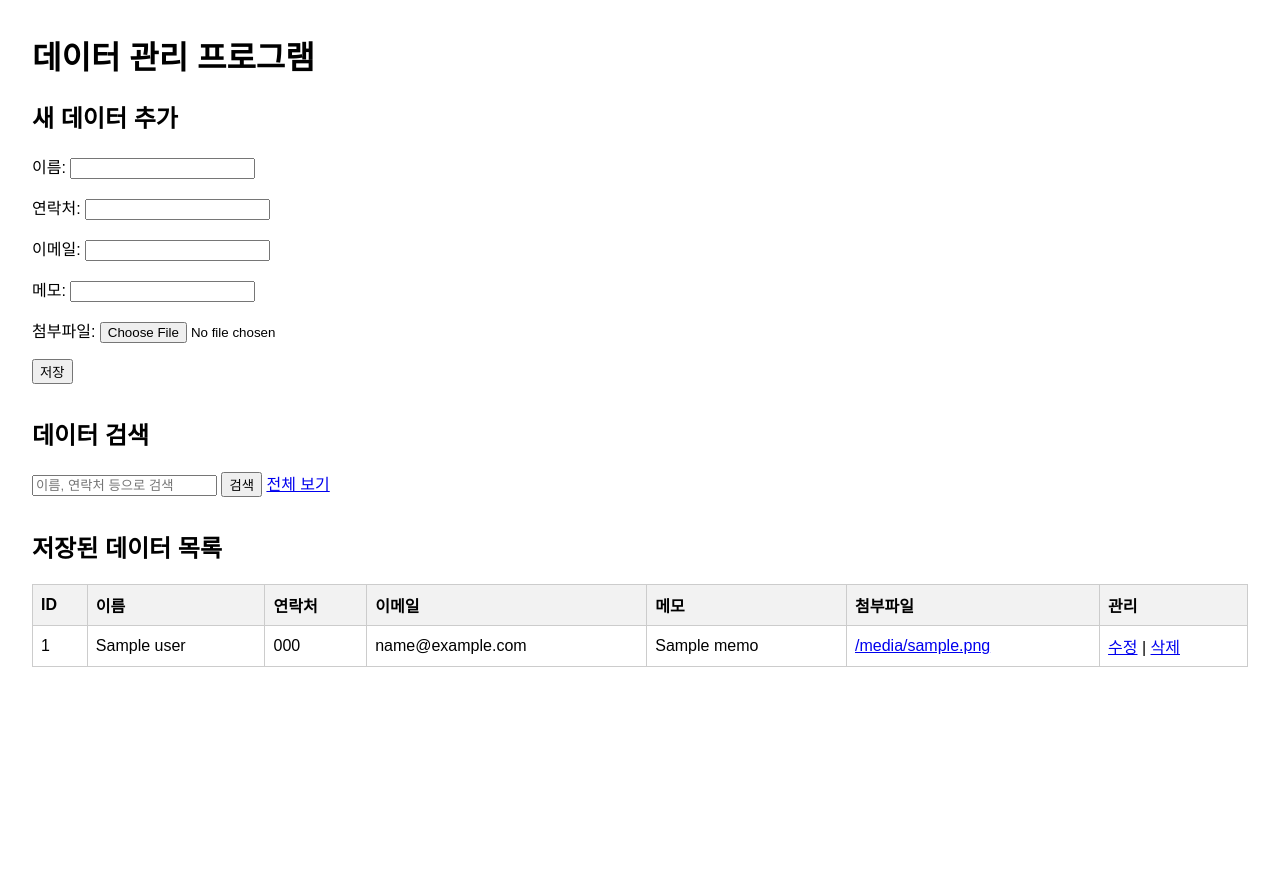
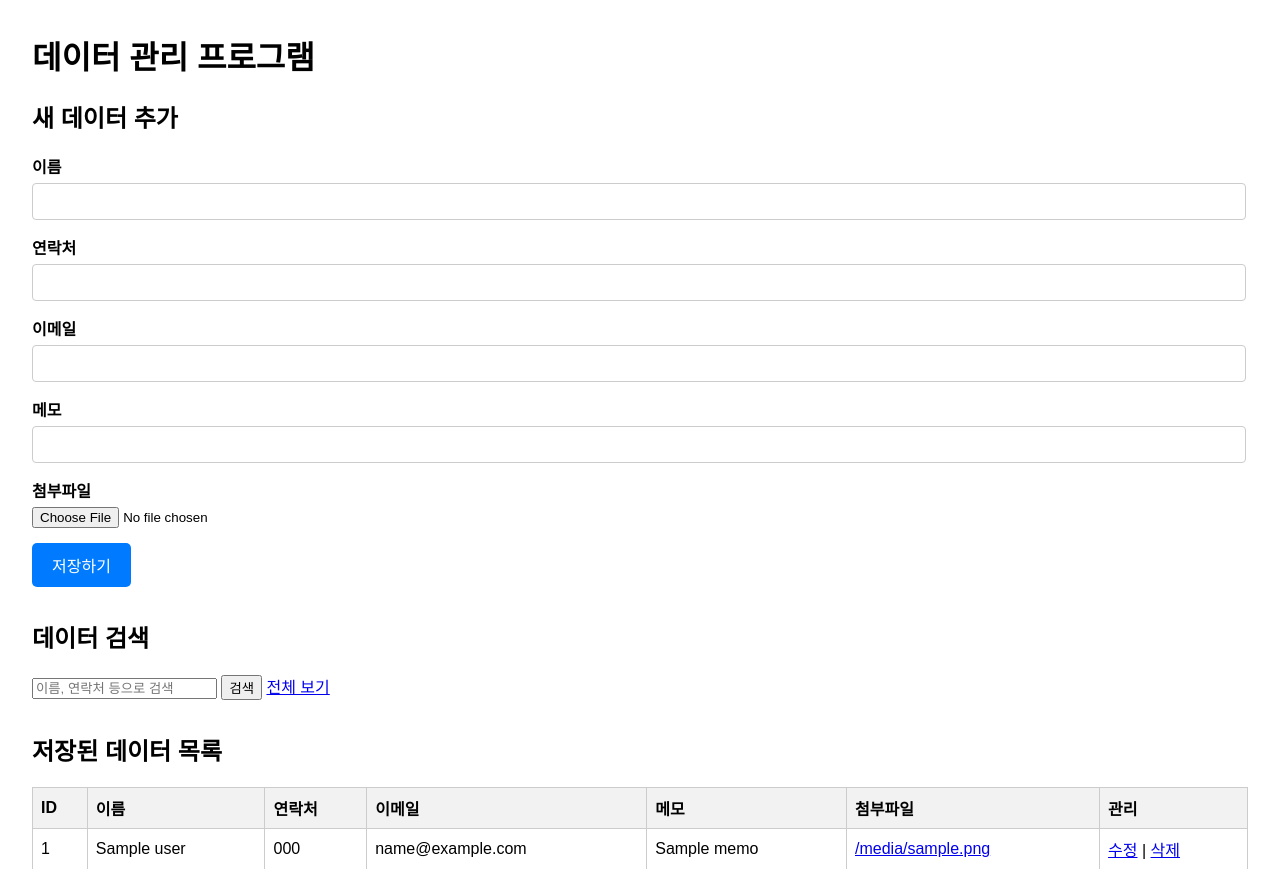
Before and after one commit to jinkisoma/web_manager, a Flask app: page / in a window 1280 px wide. Shown: the top 869 px of the page. Before the commit the page ends 667 px from the top, so only its background shows below. Run offline with Flask 3, Linux system fonts and the light colour scheme; a database or web service that is not in the repository returns one stand-in record (values such as "Sample title"); some libraries are stand-ins or nearby versions.

Commit message:
폼수정v1

```diff
--- a/templates/index.html
+++ b/templates/index.html
@@ -12,6 +12,34 @@
         .flash { padding: 1em; margin-bottom: 1em; border-radius: 5px; }
         .flash.success { background-color: #d4edda; color: #155724; }
         .flash.error { background-color: #f8d7da; color: #721c24; }
+/* 2. CSS 디자인 추가 (기존 <style> 태그 안에 추가) */
+.form-group {
+    margin-bottom: 15px; /* 각 입력 항목 사이의 간격 */
+}
+.form-label {
+    display: block; /* 레이블이 한 줄을 모두 차지하도록 */
+    margin-bottom: 5px;
+    font-weight: bold; /* 글씨 굵게 */
+}
+.form-input {
+    width: 98%; /* 입력창 너비 */
+    padding: 10px; /* 안쪽 여백 */
+    border: 1px solid #ccc;
+    border-radius: 4px; /* 모서리 둥글게 */
+}
+.submit-btn {
+    background-color: #007bff; /* 버튼 배경색 */
+    color: white; /* 버튼 글자색 */
+    padding: 10px 20px;
+    border: none;
+    border-radius: 5px;
+    cursor: pointer; /* 마우스를 올리면 손가락 모양으로 */
+    font-size: 16px;
+}
+.submit-btn:hover {
+    background-color: #0056b3; /* 마우스 올렸을 때 색 변경 */
+}
+
     </style>
 </head>
 <body>
@@ -27,17 +55,35 @@
     {% endwith %}
 
     <!-- 입력 폼 -->
-    <div class="form-section">
-        <h2>새 데이터 추가</h2>
-        <form action="{{ url_for('add_user') }}" method="post" enctype="multipart/form-data">
-            <p>이름: <input type="text" name="name" required></p>
-            <p>연락처: <input type="text" name="phone"></p>
-            <p>이메일: <input type="email" name="email"></p>
-            <p>메모: <input type="text" name="memo"></p>
-            <p>첨부파일: <input type="file" name="attachment"></p>
-            <p><input type="submit" value="저장"></p>
-        </form>
-    </div>
+  <!-- 1. HTML 구조 변경 -->
+<!-- 입력 폼 -->
+<div class="form-section">
+    <h2>새 데이터 추가</h2>
+    <form action="{{ url_for('add_user') }}" method="post" enctype="multipart/form-data">
+        <div class="form-group">
+            <label for="name" class="form-label">이름</label>
+            <input type="text" id="name" name="name" class="form-input" required>
+        </div>
+        <div class="form-group">
+            <label for="phone" class="form-label">연락처</label>
+            <input type="text" id="phone" name="phone" class="form-input">
+        </div>
+        <div class="form-group">
+            <label for="email" class="form-label">이메일</label>
+            <input type="email" id="email" name="email" class="form-input">
+        </div>
+        <div class="form-group">
+            <label for="memo" class="form-label">메모</label>
+            <input type="text" id="memo" name="memo" class="form-input">
+        </div>
+        <div class="form-group">
+            <label for="attachment" class="form-label">첨부파일</label>
+            <input type="file" id="attachment" name="attachment">
+        </div>
+        <input type="submit" value="저장하기" class="submit-btn">
+    </form>
+</div>
+
 
     <!-- 검색 폼 -->
     <div class="search-section">
```
